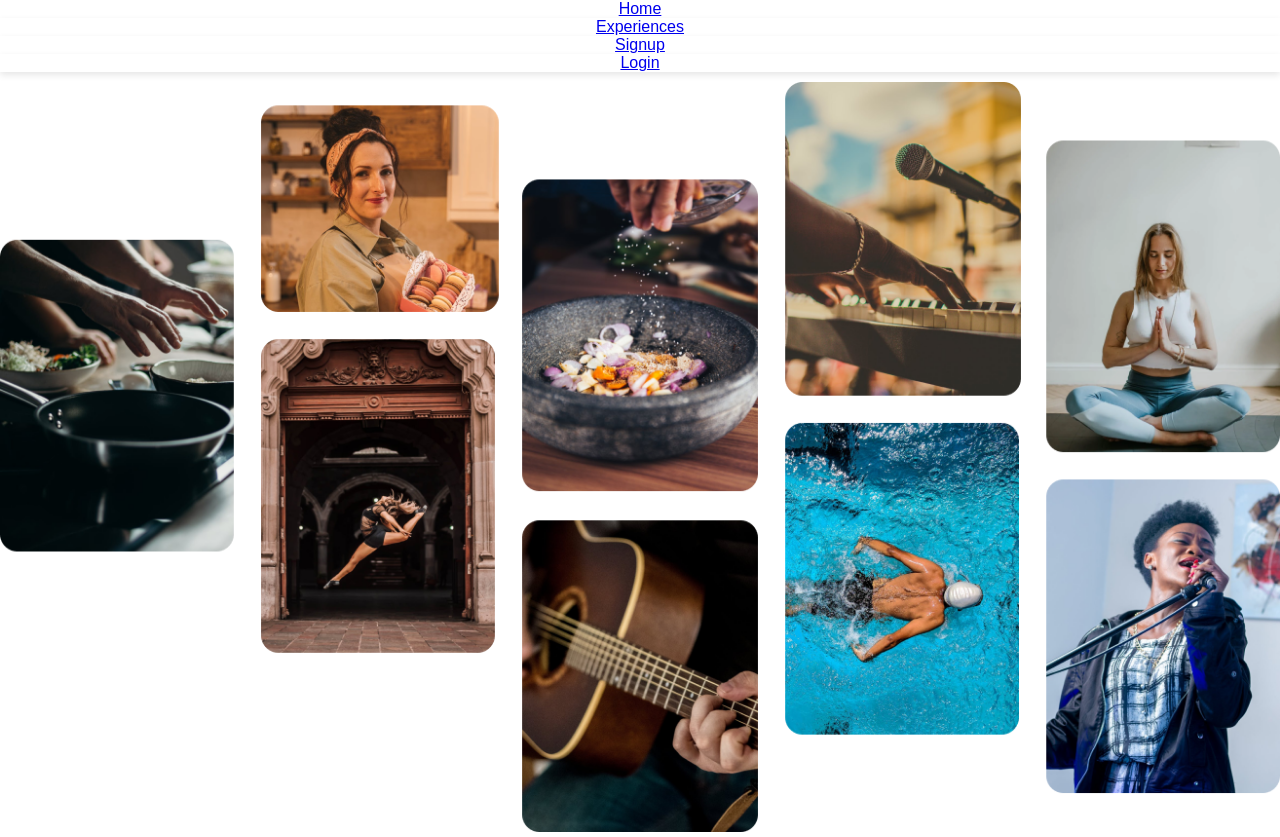
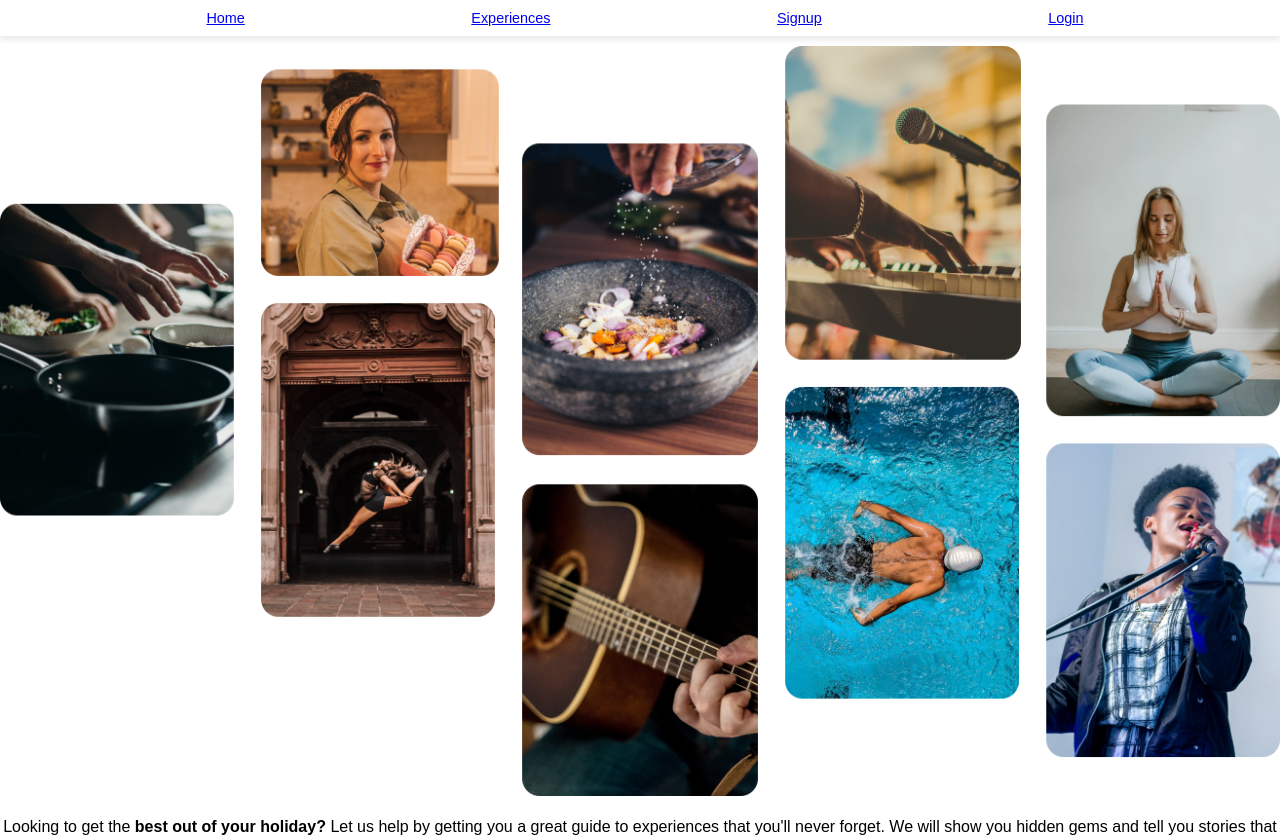
Before and after one commit to juvialoayza/final-project-client, a React (Create React App) app: page / in a window 1280 px wide. Shown: the top 837 px of the page. Built offline with nearby package versions, Linux system fonts and the light colour scheme; no server answers.

Commit message:
navbar.jsx

```diff
--- a/src/components/Navbar.jsx
+++ b/src/components/Navbar.jsx
@@ -15,32 +15,32 @@ function Navbar() {
     <div>
              {isLoggedIn === true ? (
             <div className='items-menu'>
-          <div className='items-menu'>
+              <div className='item-menu'>
                 <NavLink to="/">Home</NavLink>
               </div>
-          <div className='items-menu'>
+              <div className='item-menu'>
                 <NavLink to="/profile">Profile</NavLink>
               </div>
-          <div className='items-menu'>
+              <div className='item-menu'>
                 <NavLink to="/experiences">Experiences</NavLink>
               </div>
-          <div className='items-menu'>
+              <div className='item-menu'>
                 <NavLink to="/my-itinerary">Next Trip</NavLink>
               </div>
-          <NavLink to="/"><button onClick={handleLogout}>Logout</button></NavLink>
+              <button onClick={handleLogout}>Logout</button>
             </div>
           ) : (
-        <div>
             <div className='items-menu'>
+              <div className='item-menu'>
                 <NavLink to="/">Home</NavLink>
               </div>
-          <div className='items-menu'>
+              <div className='item-menu'>
                 <NavLink to="/experiences">Experiences</NavLink>
               </div>
-          <div className='items-menu'>
+              <div className='item-menu'>
                 <NavLink to="/signup">Signup</NavLink>
               </div>
-          <div className='items-menu'>
+              <div className='item-menu'>
                 <NavLink to="/login">Login</NavLink>
               </div>
             </div>
--- a/src/pages/ExperienceDetail.jsx
+++ b/src/pages/ExperienceDetail.jsx
@@ -43,21 +43,23 @@ function ExperienceDetail() {
 
   return (
     <div>
-         <h2>Details</h2>
-          <p>{experienceInfo.name}</p>
-          <p>{experienceInfo.description}</p>
-          <p>{experienceInfo.price}</p>
-          <p>{experienceInfo.duration}</p>
-          <p>{experienceInfo.creator[0].firstName} {experienceInfo.creator[0].lastName}</p>
-          <img src={experienceInfo.photoExperience} alt="photo-experience" width={500} />
+         <div className="card-main">
+         <img className="card-photo" src={experienceInfo.photoExperience} alt="photoExperience" />
+              <div className="card-desc">
+                <p className="card-title">{experienceInfo.name}</p>
+                <p>Created by: {experienceInfo.creator[0].firstName} {experienceInfo.creator[0].lastName}</p>
+                <p>{experienceInfo.duration}</p>
+                <p className="card-price"><span className="bold">€{experienceInfo.price}/ </span><span>person</span></p>
+                <p>{experienceInfo.description}</p>
           <button onClick={addFavorites}>Add to favorites</button>
           {/* <form>
           <label htmlFor="favorites">Add to favorites:</label>
           <input type="submit" value="♡" onChange={addFavorites}/>
           </form> */}
+         </div>
+         </div>
+         </div>
 
-
-    </div>
   )
 }
 
```
Lines whose indentation alone changed are shown as unchanged.
